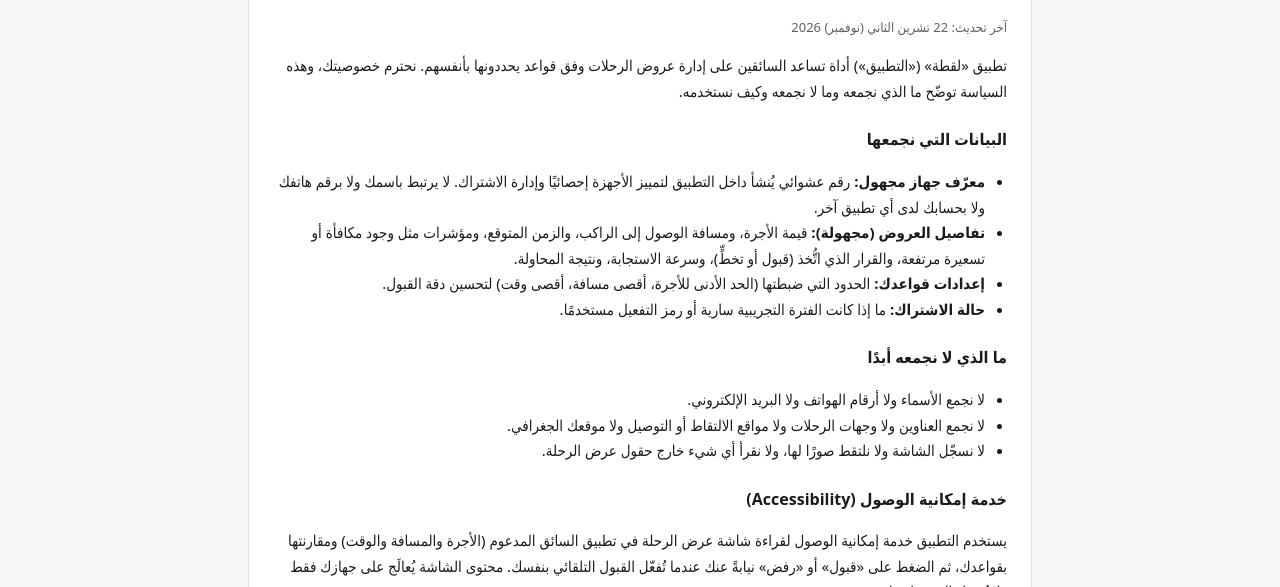
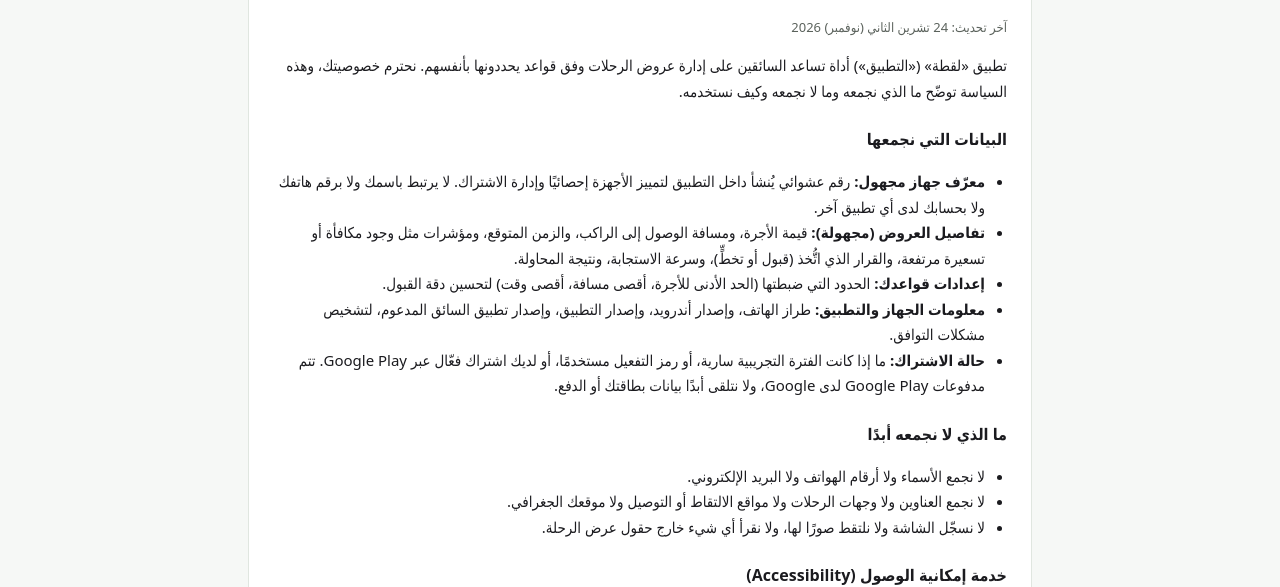
Before and after one commit to lagta-app/lagta, a plain HTML site: page privacy.html in a window 1280 px wide. Shown: the part 213-800 px from the top of the page. Drawn offline with Linux system fonts and the light colour scheme.

Commit message:
Privacy policy: device info, Google Play subscriptions, accurate data disclosure

```diff
--- a/privacy.html
+++ b/privacy.html
@@ -46,7 +46,7 @@
 <main>
   <section class="body">
     <h2>سياسة الخصوصية</h2>
-    <p class="meta">آخر تحديث: 22 تشرين الثاني (نوفمبر) 2026</p>
+    <p class="meta">آخر تحديث: 24 تشرين الثاني (نوفمبر) 2026</p>
 
     <p>تطبيق «لقطة» («التطبيق») أداة تساعد السائقين على إدارة عروض الرحلات وفق قواعد يحددونها بأنفسهم. نحترم خصوصيتك، وهذه السياسة توضّح ما الذي نجمعه وما لا نجمعه وكيف نستخدمه.</p>
 
@@ -55,7 +55,8 @@
       <li><strong>معرّف جهاز مجهول:</strong> رقم عشوائي يُنشأ داخل التطبيق لتمييز الأجهزة إحصائيًا وإدارة الاشتراك. لا يرتبط باسمك ولا برقم هاتفك ولا بحسابك لدى أي تطبيق آخر.</li>
       <li><strong>تفاصيل العروض (مجهولة):</strong> قيمة الأجرة، ومسافة الوصول إلى الراكب، والزمن المتوقع، ومؤشرات مثل وجود مكافأة أو تسعيرة مرتفعة، والقرار الذي اتُّخذ (قبول أو تخطٍّ)، وسرعة الاستجابة، ونتيجة المحاولة.</li>
       <li><strong>إعدادات قواعدك:</strong> الحدود التي ضبطتها (الحد الأدنى للأجرة، أقصى مسافة، أقصى وقت) لتحسين دقة القبول.</li>
-      <li><strong>حالة الاشتراك:</strong> ما إذا كانت الفترة التجريبية سارية أو رمز التفعيل مستخدمًا.</li>
+      <li><strong>معلومات الجهاز والتطبيق:</strong> طراز الهاتف، وإصدار أندرويد، وإصدار التطبيق، وإصدار تطبيق السائق المدعوم، لتشخيص مشكلات التوافق.</li>
+      <li><strong>حالة الاشتراك:</strong> ما إذا كانت الفترة التجريبية سارية، أو رمز التفعيل مستخدمًا، أو لديك اشتراك فعّال عبر Google Play. تتم مدفوعات Google Play لدى Google، ولا نتلقى أبدًا بيانات بطاقتك أو الدفع.</li>
     </ul>
 
     <h3>ما الذي لا نجمعه أبدًا</h3>
@@ -66,7 +67,7 @@
     </ul>
 
     <h3>خدمة إمكانية الوصول (Accessibility)</h3>
-    <p>يستخدم التطبيق خدمة إمكانية الوصول لقراءة شاشة عرض الرحلة في تطبيق السائق المدعوم (الأجرة والمسافة والوقت) ومقارنتها بقواعدك، ثم الضغط على «قبول» أو «رفض» نيابةً عنك عندما تُفعّل القبول التلقائي بنفسك. محتوى الشاشة يُعالَج على جهازك فقط ولا يُرسَل إلى خوادمنا.</p>
+    <p>يستخدم التطبيق خدمة إمكانية الوصول لقراءة شاشة عرض الرحلة في تطبيق السائق المدعوم (الأجرة والمسافة والوقت) ومقارنتها بقواعدك، ثم الضغط على «قبول» نيابةً عنك عندما تُفعّل القبول التلقائي بنفسك. يُعالَج محتوى الشاشة على جهازك، ولا يُرسَل إلى خوادمنا إلا أرقام العروض المجهولة المذكورة أعلاه (الأجرة والمسافة والوقت والقرار)، وذلك فقط عندما يكون خيار «مشاركة إحصاءات مجهولة» مفعّلًا في الإعدادات؛ وهو مفعّل افتراضيًا ويمكنك إيقافه في أي وقت. لا تُرسَل العناوين ولا الأسماء ولا نقاط الالتقاط أو التوصيل أبدًا.</p>
 
     <h3>كيف نستخدم البيانات</h3>
     <p>نستخدم البيانات المجهولة لتشغيل التطبيق، وإدارة الاشتراك، وقياس دقة القبول وتحسينها. لا نستخدمها للإعلانات.</p>
```
Also changed, not shown: privacy-en.html (+4 -3 lines).
